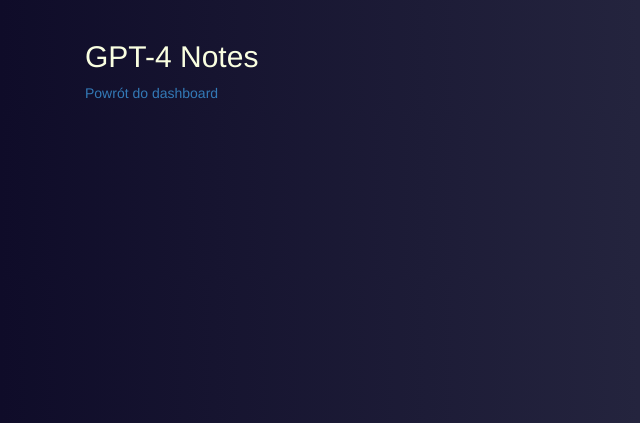
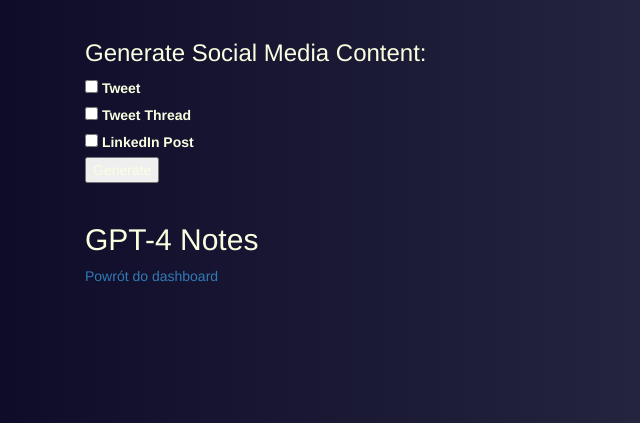
Before and after one commit to janmisiurek/yutb, a Flask app: template templates/notes.html in a window 1280 px wide. Shown: the part 52-475 px from the top of the page, without its empty margins (0-640 px from the left). Run offline with Flask 3, Linux system fonts and the light colour scheme; the template is opened without the code that fills it, so the values that code supplies are empty; some libraries are stand-ins or nearby versions.

Commit message:
add form to add note template

```diff
--- a/templates/notes.html
+++ b/templates/notes.html
@@ -9,6 +9,18 @@
     <div class="container">
 
         <h1>{{ name }}</h1>
+
+        <form method="POST">
+            <h3>Generate Social Media Content:</h3>
+            <input type="checkbox" id="tweet" name="content_types" value="tweet">
+            <label for="tweet">Tweet</label><br>
+            <input type="checkbox" id="tweet_thread" name="content_types" value="tweet_thread">
+            <label for="tweet_thread">Tweet Thread</label><br>
+            <input type="checkbox" id="linkedin_post" name="content_types" value="linkedin_post">
+            <label for="linkedin_post">LinkedIn Post</label><br>
+            <input type="submit" value="Generate">
+        </form>
+        <br>
 
         {% if social_media_content %}
         <table>
```
